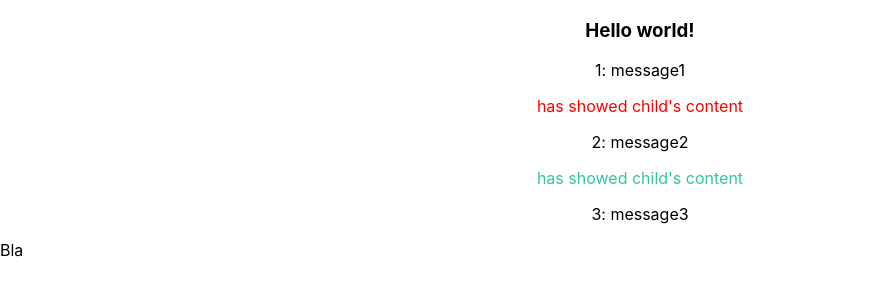
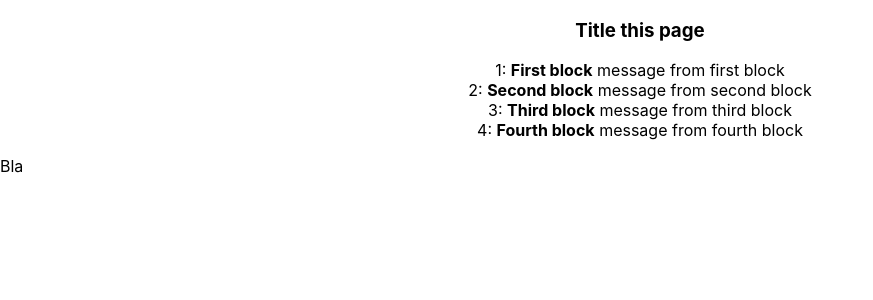
Before and after one commit to examlpe4dranik/reactjs-sandbox, a React (Create React App) app: page / in a window 1280 px wide. Shown: the top 300 px of the page, without its empty margins (0-873 px from the left). Built offline with nearby package versions, Linux system fonts and the light colour scheme.

Commit message:
create state

```diff
--- a/src/App.js
+++ b/src/App.js
@@ -1,22 +1,34 @@
-import logo from './logo.svg';
 import './App.css';
 import SameBlock from './SameBlock/SameBlock.js';
+import {Component} from "react";
 
-function App() {
-  const divStyle = {'text-align': 'center'};
+class App extends Component {
 
-  return (
-    <div className="App" style={divStyle}>
-      <h3>Hello world!</h3>
-        <SameBlock number={1} message={'message1'}>
-          <p style={{color: 'red'}}>has showed child's content</p>
-        </SameBlock>
-        <SameBlock number={2} message={'message2'}>
-          <p style={{color: '#34c4a1'}}>has showed child's content</p>
-        </SameBlock>
-        <SameBlock number={3} message={'message3'}/>
-    </div>
-  );
+  state = {
+    sameBlocks: [
+      {number: 1, name:'First block', message: 'message from first block'},
+      {number: 2, name:'Second block', message: 'message from second block'},
+      {number: 3, name:'Third block', message: 'message from third block'},
+      {number: 4, name:'Fourth block', message: 'message from fourth block'}
+    ],
+      titlePage: "Title this page"
+  };
+
+  render() {
+    const divStyle = {'text-align': 'center'};
+
+    const blocks = this.state.sameBlocks;
+
+    return (
+        <div className="App" style={divStyle}>
+          <h3>{this.state.titlePage}</h3>
+            <SameBlock number={blocks[0].number} name={blocks[0].name} message={blocks[0].message}/>
+            <SameBlock number={blocks[1].number} name={blocks[1].name} message={blocks[1].message}/>
+            <SameBlock number={blocks[2].number} name={blocks[2].name} message={blocks[2].message}/>
+            <SameBlock number={blocks[3].number} name={blocks[3].name} message={blocks[3].message}/>
+        </div>
+    );
+  }
 }
 
 export default App;
--- a/src/SameBlock/SameBlock.js
+++ b/src/SameBlock/SameBlock.js
@@ -2,7 +2,6 @@ import React from 'react';
 
 export default (props) => (
     <div>
-        <div>{props.number}: {props.message}</div>
-        {props.children}
+        <div>{props.number}: <strong>{props.name}</strong> {props.message}</div>
     </div>
 );
```
